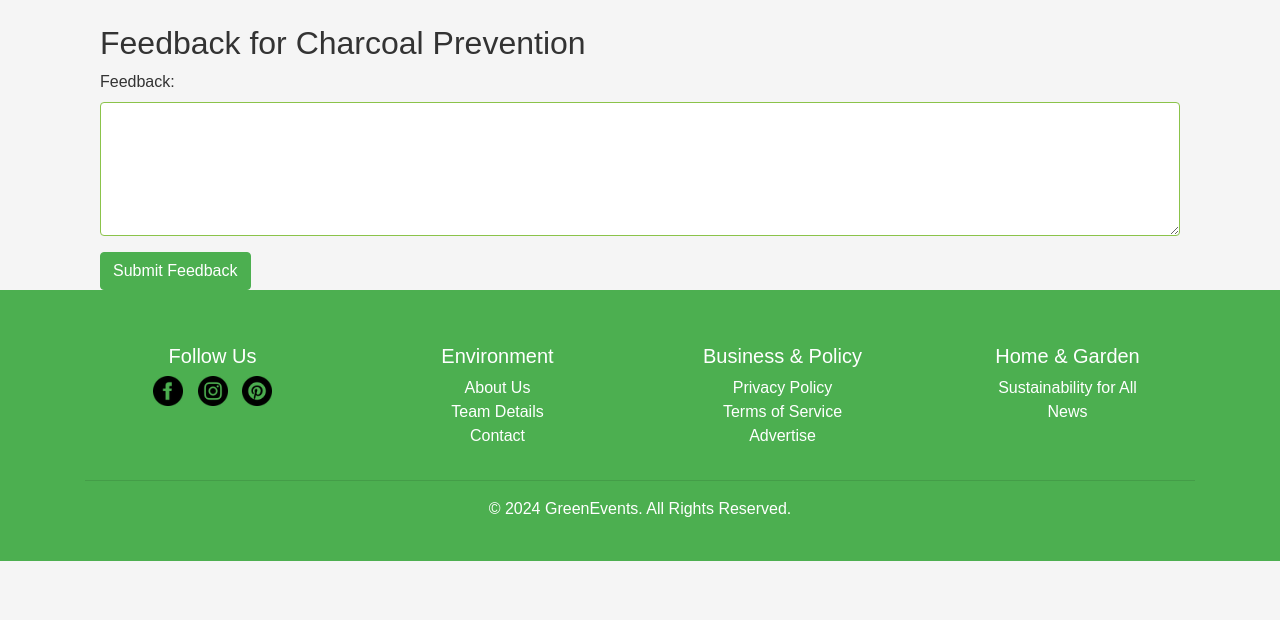
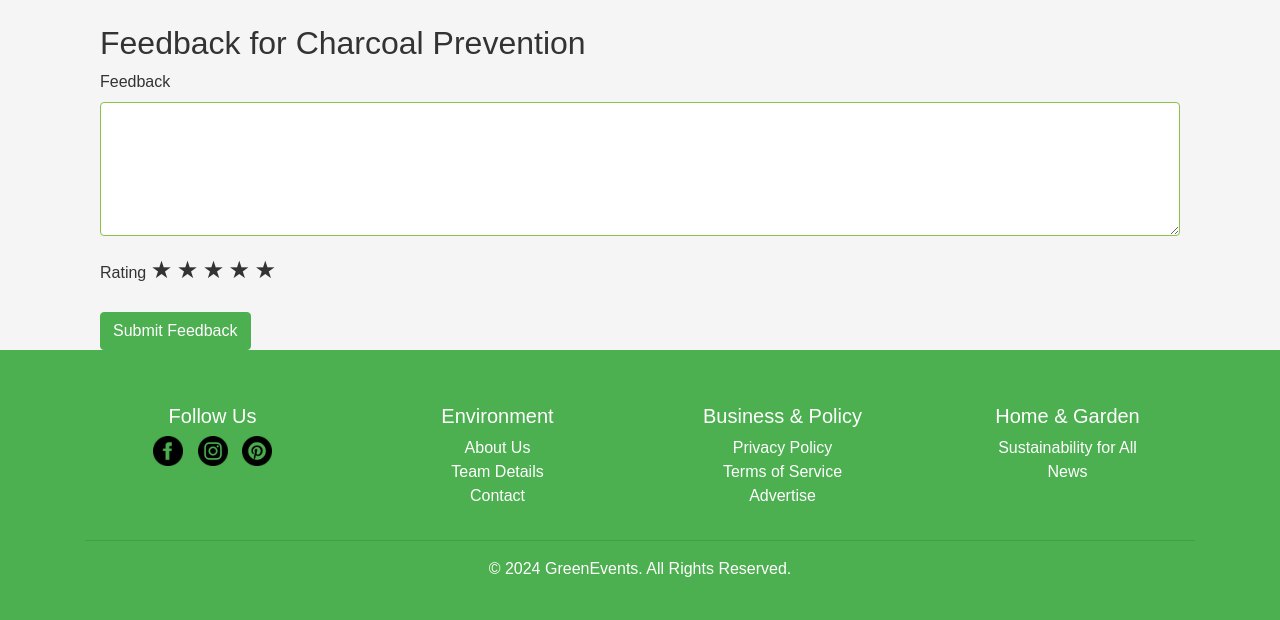
Before and after one commit to SanjayKumarM84/COMP-8347_Green-Events, a Django app: page /event_feedback/1/ in a window 1280 px wide. Shown: the part 56-676 px from the top of the page. Run offline with Django 5.2, Linux system fonts and the light colour scheme; a user stored in the database is signed in; data comes from the database, SQL or seed files in the repository; both versions use the stored data as it was after the commit; some libraries are stand-ins or nearby versions.

Commit message:
DevAamaniEventFeedback

```diff
--- a/djangoProject/myApp/forms.py
+++ b/djangoProject/myApp/forms.py
@@ -65,10 +65,12 @@ class FeedbackForm(forms.ModelForm):
 class EventFeedbackForm(forms.ModelForm):
     class Meta:
         model = EventFeedback
-        fields = ['feedback_text']
+        fields = ['feedback_text', 'star_rating']
         widgets = {
             'feedback_text': forms.Textarea(attrs={'class': 'form-control', 'rows': 5}),
+            'star_rating': forms.RadioSelect()
         }
         labels = {
             'feedback_text': 'Feedback',
+            'star_rating': 'Rating'
         }
--- a/djangoProject/myApp/models.py
+++ b/djangoProject/myApp/models.py
@@ -56,10 +56,11 @@ class Registration(models.Model):
 
 
 class EventFeedback(models.Model):
-    event = models.ForeignKey(Event, on_delete=models.CASCADE, related_name='event_feedbacks')
+    event = models.ForeignKey(Event, on_delete=models.CASCADE)
     user = models.ForeignKey(User, on_delete=models.CASCADE)
     feedback_text = models.TextField()
+    star_rating = models.IntegerField(default=1, choices=[(i, str(i)) for i in range(1, 6)])  # 1-5 star rating
     created_at = models.DateTimeField(auto_now_add=True)
 
     def __str__(self):
-        return f"{self.event.name} feedback by {self.user.username} on {self.created_at.strftime('%Y-%m-%d %H:%M')}"
+        return f'{self.event.name} feedback by {self.user.username} on {self.created_at.strftime("%Y-%m-%d %H:%M")}'
--- a/djangoProject/myApp/static/css/style.css
+++ b/djangoProject/myApp/static/css/style.css
@@ -233,3 +233,4 @@ a:hover {
 #searchIcon {
     cursor: pointer;
 }
+/* Existing CSS above... */
--- a/djangoProject/myApp/templates/event_feedback_form.html
+++ b/djangoProject/myApp/templates/event_feedback_form.html
@@ -3,10 +3,74 @@
 {% block content %}
 <div class="container mt-3">
     <h2>Feedback for {{ event.name }}</h2>
+    <style>
+        /* Star Rating Styles */
+        .star-rating {
+            display: inline-block;
+            font-size: 1.5em;
+            cursor: pointer;
+        }
+
+        .star-rating input[type="radio"] {
+            display: none;  /* Hide the default radio button */
+        }
+
+        .star-rating label {
+            color: #ccc; /* Default star color */
+            transition: color 0.2s; /* Smooth transition for hover effects */
+        }
+    </style>
     <form method="post">
         {% csrf_token %}
-        {{ form.as_p }}
+        <div class="form-group">
+            <label for="{{ form.feedback_text.id_for_label }}">{{ form.feedback_text.label }}</label>
+            {{ form.feedback_text }}
+        </div>
+        <div class="form-group">
+            <label>{{ form.star_rating.label }}</label>
+            {% for choice in form.star_rating %}
+            <label class="star-rating">
+                {{ choice.tag }} &#9733;  <!-- Unicode star character -->
+            </label>
+            {% endfor %}
+        </div>
         <button type="submit" class="btn btn-primary">Submit Feedback</button>
     </form>
 </div>
+<script>
+document.addEventListener("DOMContentLoaded", function() {
+    const stars = document.querySelectorAll('.star-rating label');
+    const radioButtons = document.querySelectorAll('.star-rating input[type="radio"]');
+
+    function updateColors() {
+        stars.forEach((star, index) => {
+            if (radioButtons[index].checked) {
+                star.style.color = '#ffff00'; // Yellow color for selected stars
+            } else {
+                star.style.color = '#ccc'; // Default color
+            }
+        });
+    }
+
+    stars.forEach((star, index) => {
+        star.addEventListener('mouseover', function() {
+            // Set all previous stars including this to white
+            for (let i = 0; i <= index; i++) {
+                stars[i].style.color = '#fff'; // White color for hover
+            }
+        });
+
+        star.addEventListener('mouseout', function() {
+            // Revert all stars to default unless selected
+            updateColors();
+        });
+
+        // Update colors upon selection
+        radioButtons[index].addEventListener('change', updateColors);
+    });
+
+    // Initial color update
+    updateColors();
+});
+</script>
 {% endblock %}
```
Also changed, not shown: djangoProject/db.sqlite3.
